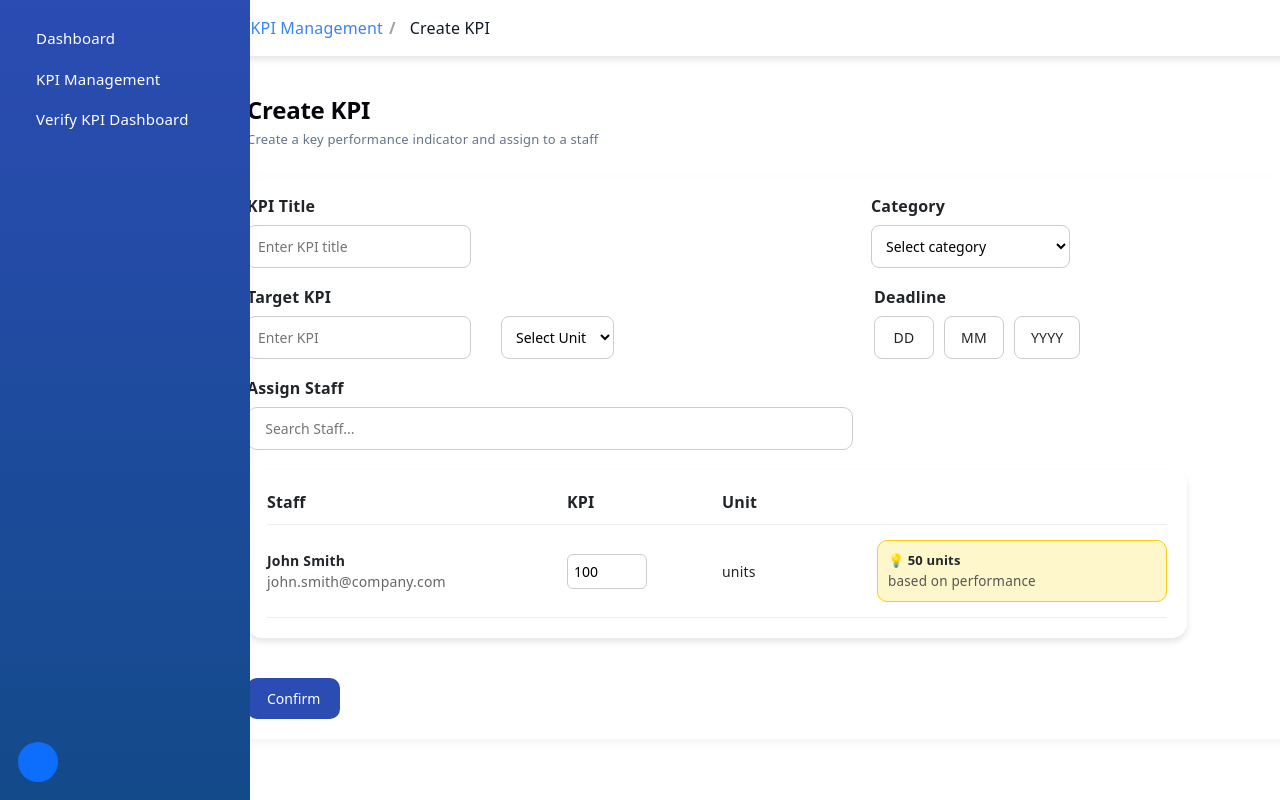
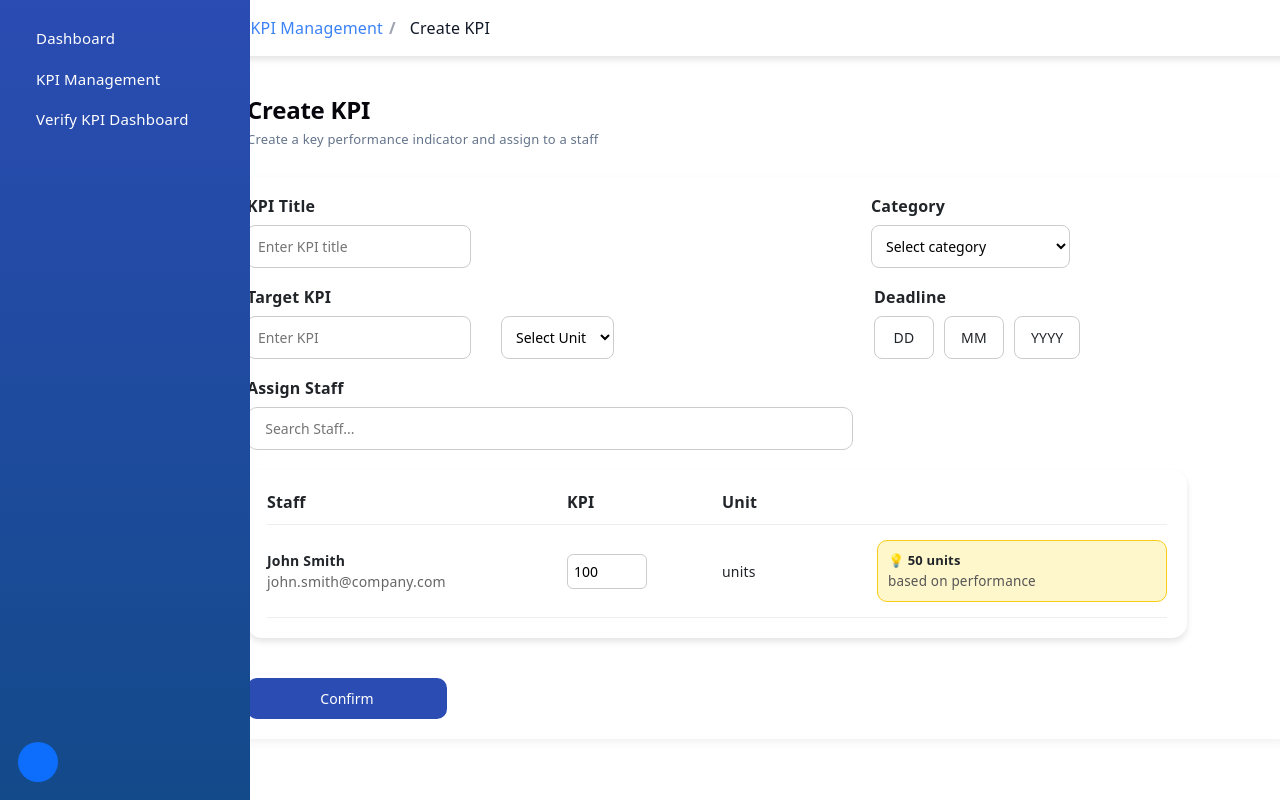
Before and after one commit to ccyenoc/achievepro_frontend, a React (Vite) app: page /create-kpi in a window 1280 px wide. Shown: the top 800 px of the page. Built offline with nearby package versions, Linux system fonts and the light colour scheme; no server answers.

Commit message:
update kpi prediction graph

```diff
--- a/src/components/progress_kpi_graph.jsx
+++ b/src/components/progress_kpi_graph.jsx
@@ -5,12 +5,14 @@ import {
   YAxis,
   CartesianGrid,
   Tooltip,
-  ResponsiveContainer
+  ResponsiveContainer,
+  Legend
 } from "recharts";
 
 function ProgressKPIGraph({ data }) {
   return (
-    <div style={{ marginTop: "20px" }}>
+    <div style={{
+      marginTop: "20px",}}>
 
       <h3 style={{ fontSize: "16px", fontWeight: "bold" }}>
         KPI Progress Over Time
@@ -19,7 +21,11 @@ function ProgressKPIGraph({ data }) {
         Track performance trends
       </p>
 
-      <div style={{ width: "100%", height: "300px" }}>
+      <div
+      style={{
+        width: "900px",
+        maxWidth:"900px",
+        height: "300px" }}>
         <ResponsiveContainer width="100%" height="100%">
           <LineChart data={data}>
 
@@ -46,6 +52,7 @@ function ProgressKPIGraph({ data }) {
               strokeWidth={2}
               strokeDasharray="5 5"
             />
+            <Legend />
 
           </LineChart>
         </ResponsiveContainer>
--- a/src/pages/create-kpi.jsx
+++ b/src/pages/create-kpi.jsx
@@ -88,14 +88,18 @@ function CreateKPI(){
             </div>
             <KPIAssignStaff staffList={staffList} />
 
-             <div
-              style={{
-                display: "flex",
-                justifyContent: "flex-end",
-                marginTop: "20px",}}>
+            <div
+                className="d-flex"
+                style={{
+  marginTop: "20px",
+  display: "flex",
+  justifyContent: "center", // ✅ horizontal center
+  alignItems: "center",     // ✅ vertical center
+  gap: "50px"
+}}>
                 <button
                  style={{
-                  width: "100%",
+                   width:"200px",
                    backgroundColor: "#2b4cb3",
                    color: "#fff",
                    padding: "10px 20px",
--- a/src/pages/kpi-progress.jsx
+++ b/src/pages/kpi-progress.jsx
@@ -20,6 +20,7 @@ function KPIProgressPage(){
         style={{
             flexDirection:"column",
             marginLeft:"150px",
+            marginBottom:"20px",
         }}>
 
             <ManagerSidebar />
@@ -95,7 +96,7 @@ function KPIProgressPage(){
                 marginTop:"40px",
             }}>
 
-{/*mock data*/}
+                {/*mock data*/}
                 <ProgressKPIAssignStaff
                 staffProgress={[
                     {
--- a/src/pages/verify-kpi.jsx
+++ b/src/pages/verify-kpi.jsx
@@ -113,7 +113,6 @@ const h3ContentStyle={
               flexDirection: "column",
               justifyContent: "space-between",
               alignItems: "start",
-              borderRadius:"12px",
               padding :"20px",
               gap:"20px"
 ,          }}>
```
